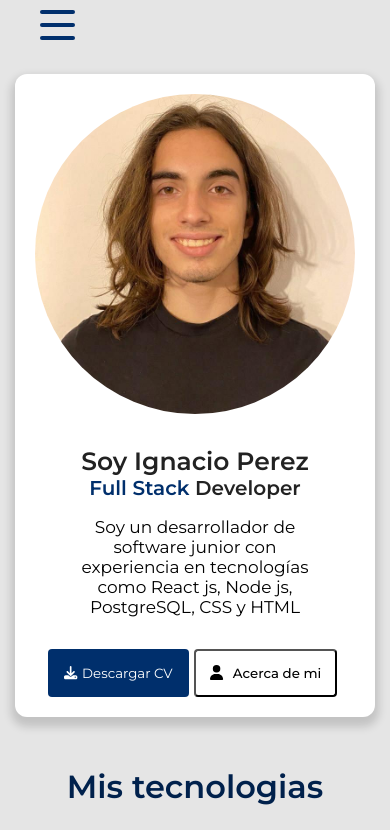
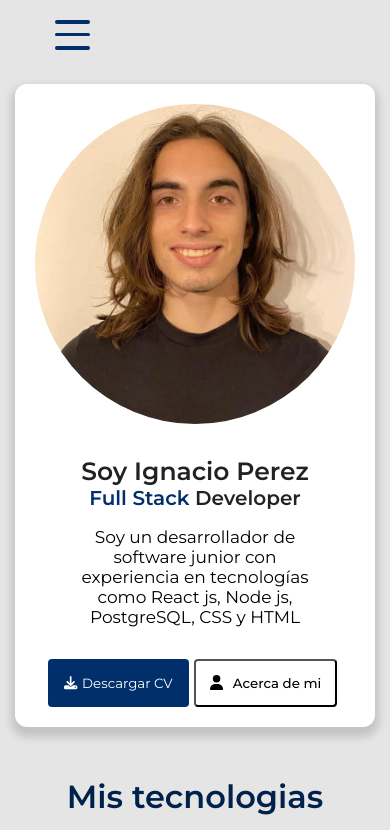
Before and after one commit to IgnacioPerezEtc/Portfolio, a React (Vite) app in the folder client/: page /tecnologias in a window 390 px wide. Shown: the top 830 px of the page. Built offline with nearby package versions, Linux system fonts and the light colour scheme.

Commit message:
agregando el active al menu hamburguesa

```diff
--- a/client/src/components/BurgerButton/BurgerButton.css
+++ b/client/src/components/BurgerButton/BurgerButton.css
@@ -1,8 +1,7 @@
 .nav-icon-5 {
   width: 35px;
   height: 30px;
-  margin: 10px 40px;
-  margin-bottom: 50px;
+  margin: 20px 40px 50px 55px;
   position: relative;
   cursor: pointer;
   display: inline-block;
@@ -13,7 +12,12 @@
   border-radius: 2px;
   width: 100%;
   height: 4px;
-
+  transition: 0.3s cubic-bezier(0.8, 0.5, 0.2, 1.4);
+  width: 100%;
+  transition-duration: 400ms;
+}
+.nav-icon-5 span:nth-child(2) {
+  height: 3px;
 }
 .nav-icon-5 span:nth-child(1) {
   top: 0px;
@@ -28,3 +32,14 @@
   bottom: 0px;
   left: 0px;
 }
+.nav-icon-5.open span:nth-child(1) {
+  transform: rotate(45deg);
+  top: 13px;
+}
+.nav-icon-5.open span:nth-child(2) {
+  opacity: 0;
+}
+.nav-icon-5.open span:nth-child(3) {
+  transform: rotate(-45deg);
+  top: 13px;
+}
--- a/client/src/components/BurgerButton/BurgerButton.jsx
+++ b/client/src/components/BurgerButton/BurgerButton.jsx
@@ -1,8 +1,11 @@
 import React from "react";
-import "./BurgerButton.css"
-const BurgerButton = () => {
+import "./BurgerButton.css";
+const BurgerButton = ({ handleBurger, clicked }) => {
   return (
-    <div className="icon nav-icon-5">
+    <div
+      onClick={handleBurger}
+      className={`icon nav-icon-5 ${clicked ? "open" : ""} `}
+    >
       <span></span>
       <span></span>
       <span></span>
--- a/client/src/components/NavBar/NavBar.css
+++ b/client/src/components/NavBar/NavBar.css
@@ -20,10 +20,11 @@
     position: absolute;
     background-color: #fff;
     padding: 10px;
-    padding-top: 40px;
+    padding-top: 60px;
     padding-bottom: 5px;
-    margin-left: 10px;
+    margin-left: 5px;
     margin-right: 0;
+    margin-top: 1px;
   }
   .liContainer2 {
     display: none;
--- a/client/src/components/NavBar/NavBar.jsx
+++ b/client/src/components/NavBar/NavBar.jsx
@@ -6,22 +6,29 @@ import { faLightbulb } from "@fortawesome/free-solid-svg-icons";
 import { faMicrochip } from "@fortawesome/free-solid-svg-icons";
 import { NavLink } from "react-router-dom";
 import { useState } from "react";
-import { useTheme } from "next-themes";
 import BurgerButton from "../BurgerButton/BurgerButton.jsx";
 import "./NavBar.css";
 const NavBar = () => {
   let [currentClassName, setCurrentClassName] = useState("liContainer2");
+  const [clicked, setClicked] = useState(false);
   const handleClick = () => {
     if (currentClassName === "liContainer") {
       setCurrentClassName("liContainer2");
-      console.log("liContainer2");
     } else {
       setCurrentClassName("liContainer");
-      console.log("liContainer");
     }
   };
   const handleLink = () => {
     setCurrentClassName("liContainer2");
+  };
+  const handleBurger = () => {
+    if (clicked === true) {
+      setClicked(false);
+      console.log("setted to false");
+    } else {
+      setClicked(true);
+      console.log("setted to true");
+    }
   };
   return (
     <div className={style.flexContainer}>
@@ -70,7 +77,8 @@ const NavBar = () => {
               </svg>
               <p className={style.textIcon}>GitHub</p>
             </a>
-        </li></div>
+          </li>
+        </div>
         <div className={style.nav}>
           <li className={style.liItemIconLinkedin}>
             <a
@@ -101,7 +109,12 @@ const NavBar = () => {
       </ul>
       <div className={style.burgerContainer}>
         <button className={style.burger} onClick={handleClick}>
-          <BurgerButton className={style.burger} onClick={handleClick} />
+          <BurgerButton
+            clicked={clicked}
+            className={style.burger}
+            handleBurger={handleBurger}
+
+          />
         </button>
       </div>
     </div>
```
Lines whose indentation alone changed are shown as unchanged.
